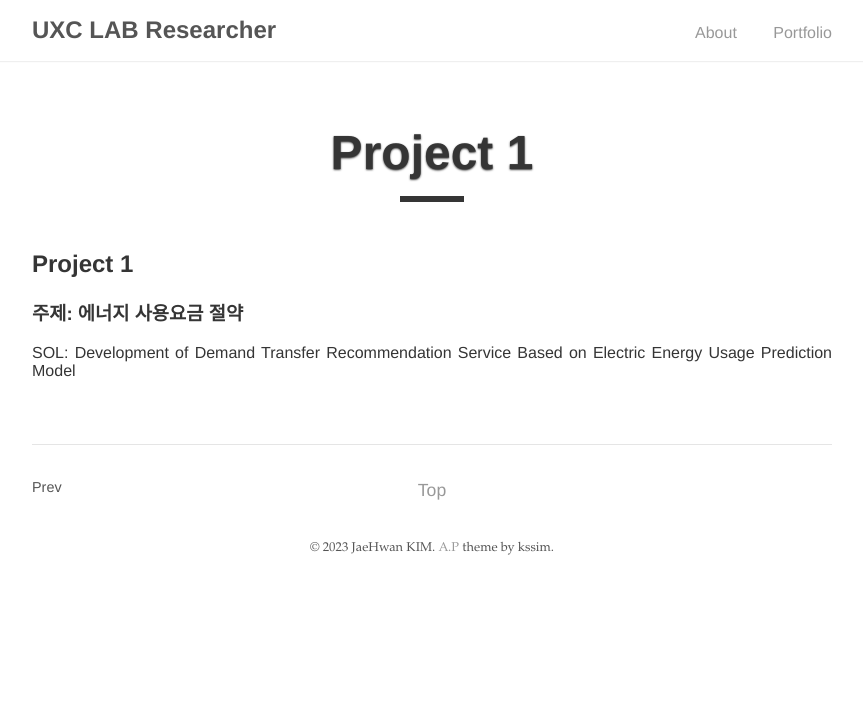
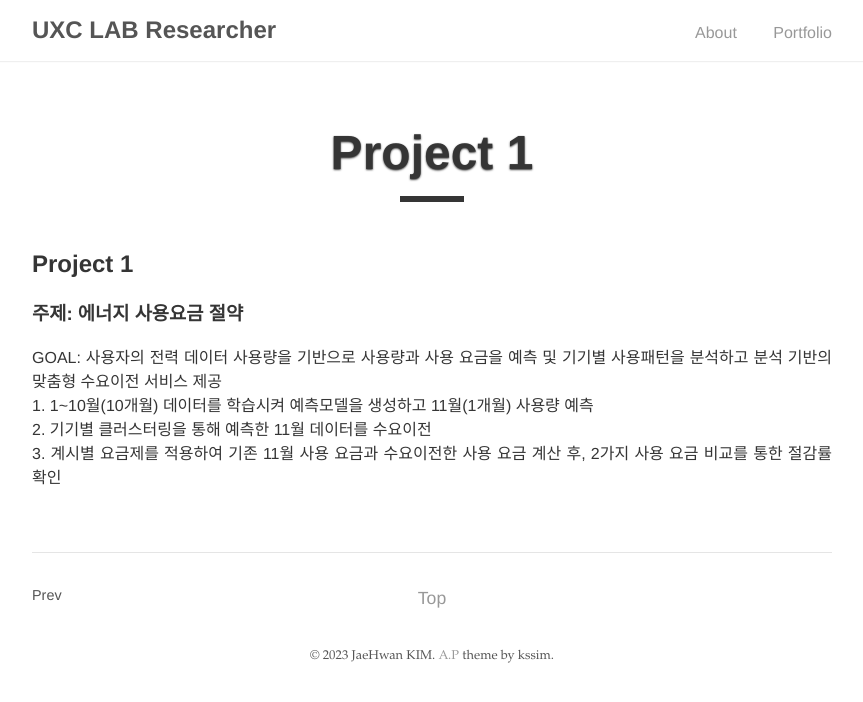
Before and after one commit to kjhwan98/kjhwan98.github.io, a Jekyll site: the page built from _posts/2022-07-01-project1.md, in a window 1280 px wide. Shown: the top 702 px of the page, without its empty margins (208-1071 px from the left). Built offline with Jekyll 4.4.1, drawn with Linux system fonts in a browser that asks for light colours.

Commit message:
Update 2022-07-01-project1.md

```diff
--- a/_posts/2022-07-01-project1.md
+++ b/_posts/2022-07-01-project1.md
@@ -8,4 +8,8 @@ type: G
 
 ## Project 1
 ### 주제: 에너지 사용요금 절약
-SOL: Development of Demand Transfer Recommendation Service Based on Electric Energy Usage Prediction Model
+GOAL: 사용자의 전력 데이터 사용량을 기반으로 사용량과 사용 요금을 예측 및 기기별 사용패턴을 분석하고 분석 기반의 맞춤형 수요이전 서비스 제공
+<br/> 1. 1~10월(10개월) 데이터를 학습시켜 예측모델을 생성하고 11월(1개월) 사용량 예측
+<br/> 2. 기기별 클러스터링을 통해 예측한 11월 데이터를 수요이전
+<br/> 3. 계시별 요금제를 적용하여 기존 11월 사용 요금과 수요이전한 사용 요금 계산 후, 2가지 사용 요금 비교를 통한 절감률 확인
+<br/>
```
